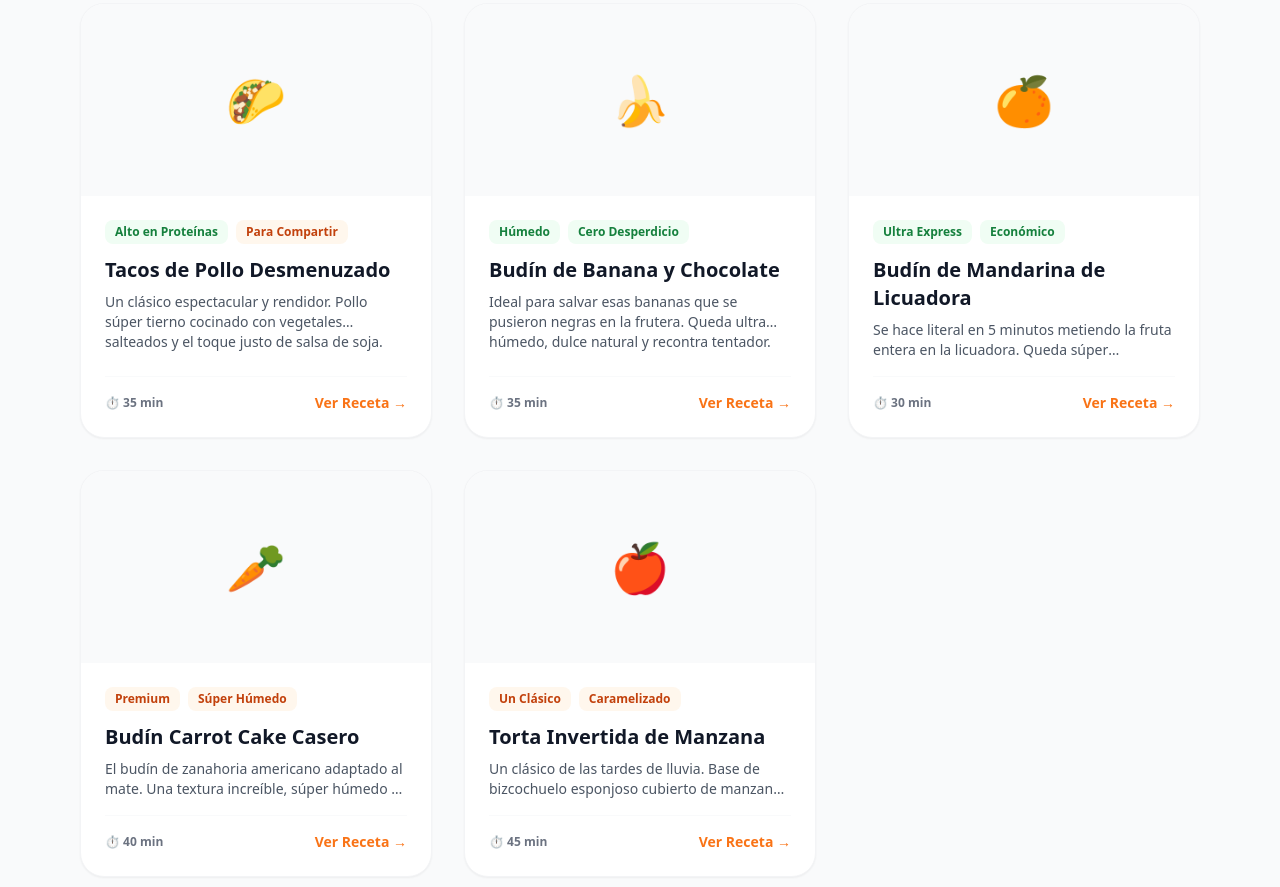
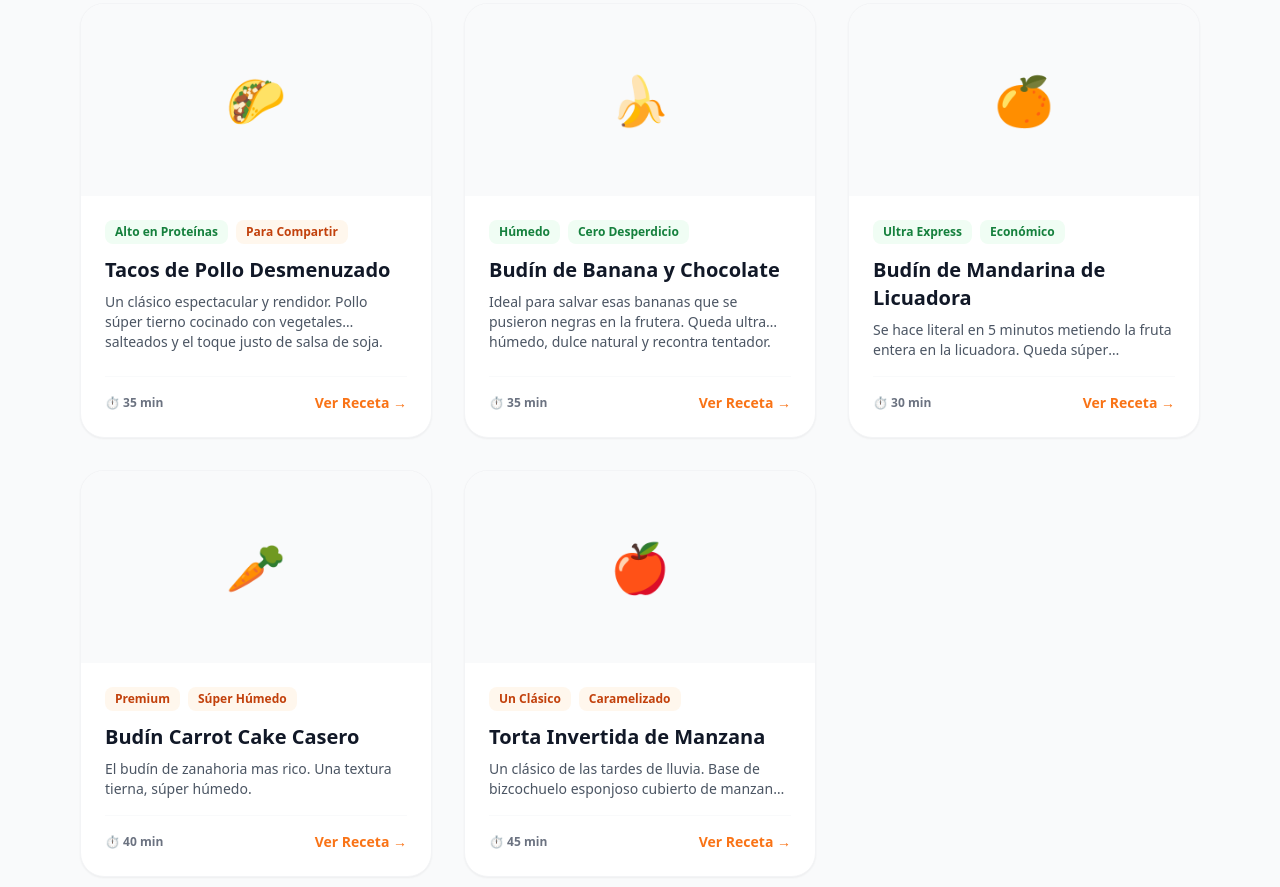
Before and after one commit to RecetarioRosarino/recetario-rosarino, a plain HTML site: page index.html in a window 1280 px wide. Shown: the part 748-1635 px from the top of the page. Drawn offline with nearby package versions, Linux system fonts and the light colour scheme.

Commit message:
Add files via upload

```diff
--- a/index.html
+++ b/index.html
@@ -139,7 +139,7 @@
                 id: 6,
                 titulo: "Tacos de Pollo Desmenuzado",
                 descripcion: "Un clásico espectacular y rendidor. Pollo súper tierno cocinado con vegetales salteados y el toque justo de salsa de soja.",
-        emoji: "🌮",
+                emoji: "🌮",
                 tiempo: "35 min",
                 categoria: "almuerzo",
                 tags: ["Alto en Proteínas", "Para Compartir"],
@@ -211,7 +211,7 @@
             {
                 id: 9,
                 titulo: "Budín Carrot Cake Casero",
-                descripcion: "El budín de zanahoria americano adaptado al mate. Una textura increíble, súper húmedo y con un toque sutil de canela.",
+                descripcion: "El budín de zanahoria mas rico. Una textura tierna, súper húmedo.",
                 emoji: "🥕",
                 tiempo: "40 min",
                 categoria: "merienda",
@@ -221,8 +221,8 @@
                     "2 Huevos",
                     "1/2 taza de Aceite neutro",
                     "1 taza de Azúcar",
-                    "1 y 1/2 tazas de Harina común + 1 y 1/2 cditas. de polvo de hornear",
-                    "1 cucharadita de Canela en polvo (clave para el gusto original)",
+                    "1 y 1/2 tazas de Harina leudante (Usar polvo de hornear en caso de usar harina comun 1 y 1/2 cditas de polvo de hornear",
+                    "1 cucharadita de Canela en polvo (opcional)",
                     "1/2 taza de Nueces picadas (opcional)"
                 ],
                 pasos: [
```
